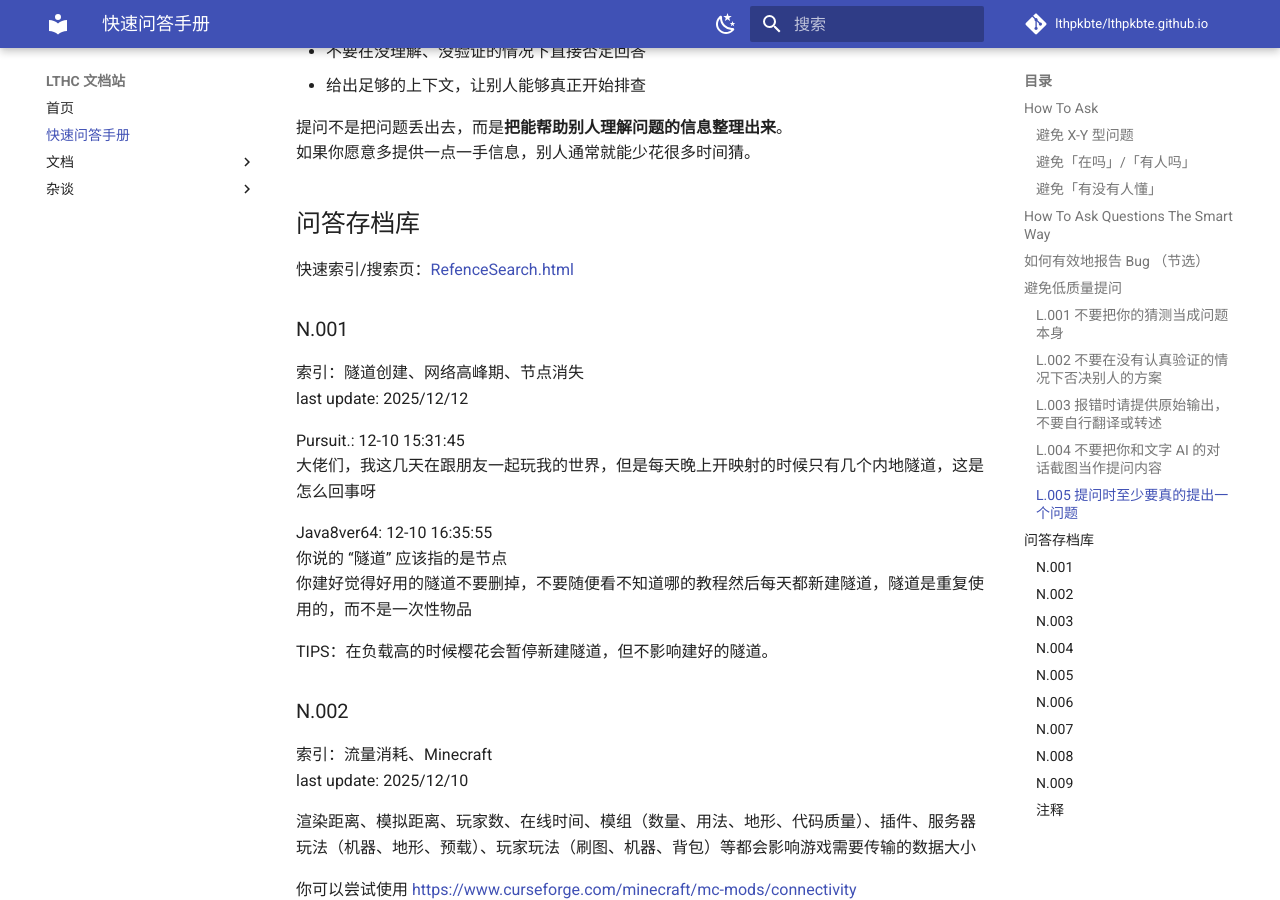
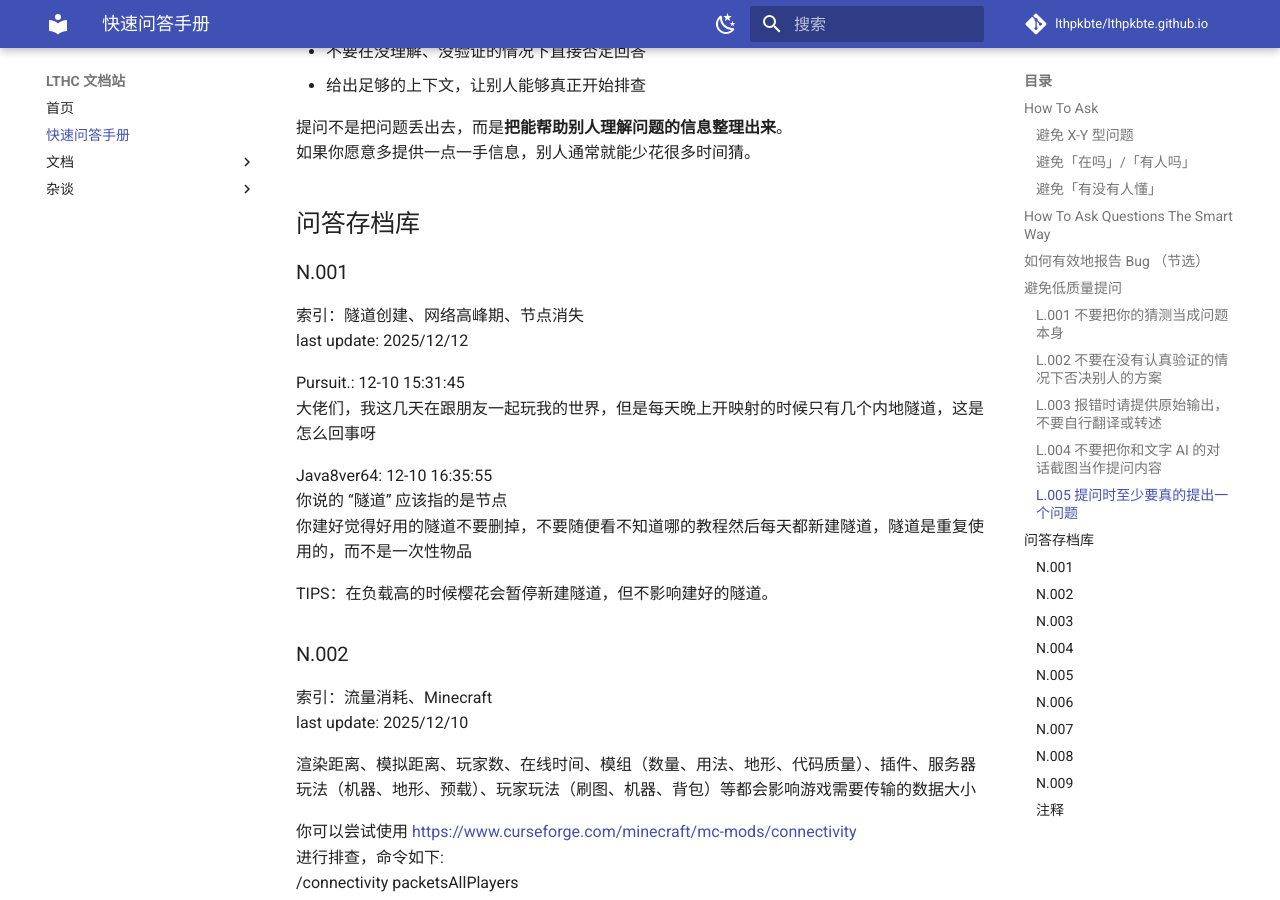
Before and after one commit to LTHPKBTE/lthpkbte.github.io, an MkDocs documentation site: the page built from docs/QuickRefence.md, in a window 1280 px wide and 900 px high, scrolled down 10876 px. Built offline with MkDocs 1.6.1 and Material for MkDocs 9.7.7, drawn with Linux system fonts in a browser that asks for light colours; comment, search, counter and statistics services are not loaded.

Commit message:
remove index page

```diff
--- a/docs/QuickRefence.md
+++ b/docs/QuickRefence.md
@@ -434,8 +434,6 @@
 
 ## 问答存档库
 
-快速索引/搜索页：[RefenceSearch.html](/RefenceSearch.html)
-
 ### N.001
 
 索引：隧道创建、网络高峰期、节点消失
```
